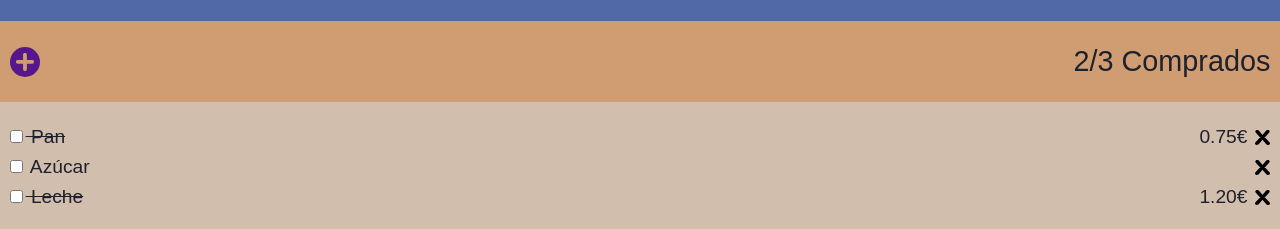
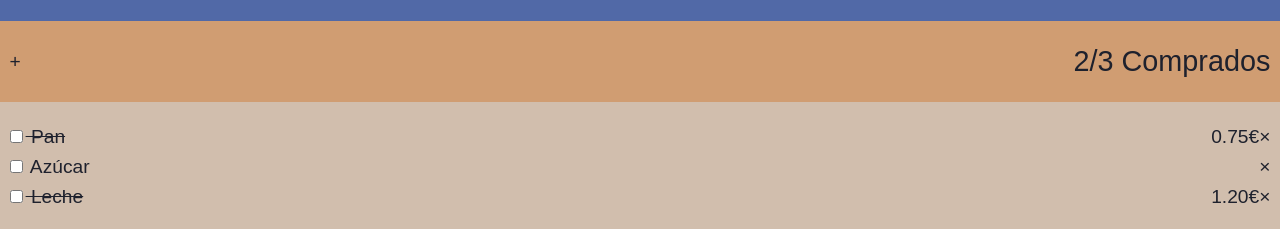
Before and after one commit to patifusa-20/202210-W2-patricia-rufino, a website: page index.html in a window 1280 px wide. Shown: the part 55-284 px from the top of the page. Drawn offline with Linux system fonts and the light colour scheme.

Commit message:
Change the images to unicode symbols

```diff
--- a/index.html
+++ b/index.html
@@ -29,16 +29,9 @@
         </header>
         <main>
             <section>
-                <div>
-                    <a href="edit-product.html">
-                        <img
-                            src="assets/edit-icon.svg"
-                            alt="Icono editar"
-                            width="18"
-                            height="18"
-                        />
-                    </a>
-                </div>
+                <a href="edit-product.html">
+                    <div>+</div>
+                </a>
                 <h2>2/3 Comprados</h2>
             </section>
             <section>
@@ -50,12 +43,7 @@
                         </label>
                         <div>
                             0.75€
-                            <img
-                                src="assets/remove-icon.svg"
-                                alt="Icono eliminar"
-                                width="15"
-                                height="15"
-                            />
+                            <span>×</span>
                         </div>
                     </li>
                     <li>
@@ -64,12 +52,7 @@
                             Azúcar
                         </label>
                         <div>
-                            <img
-                                src="assets/remove-icon.svg"
-                                alt="Icono eliminar"
-                                width="15"
-                                height="15"
-                            />
+                            <span>×</span>
                         </div>
                     </li>
                     <li>
@@ -79,12 +62,7 @@
                         </label>
                         <div>
                             1.20€
-                            <img
-                                src="assets/remove-icon.svg"
-                                alt="Icono eliminar"
-                                width="15"
-                                height="15"
-                            />
+                            <span>×</span>
                         </div>
                     </li>
                 </ul>
```
